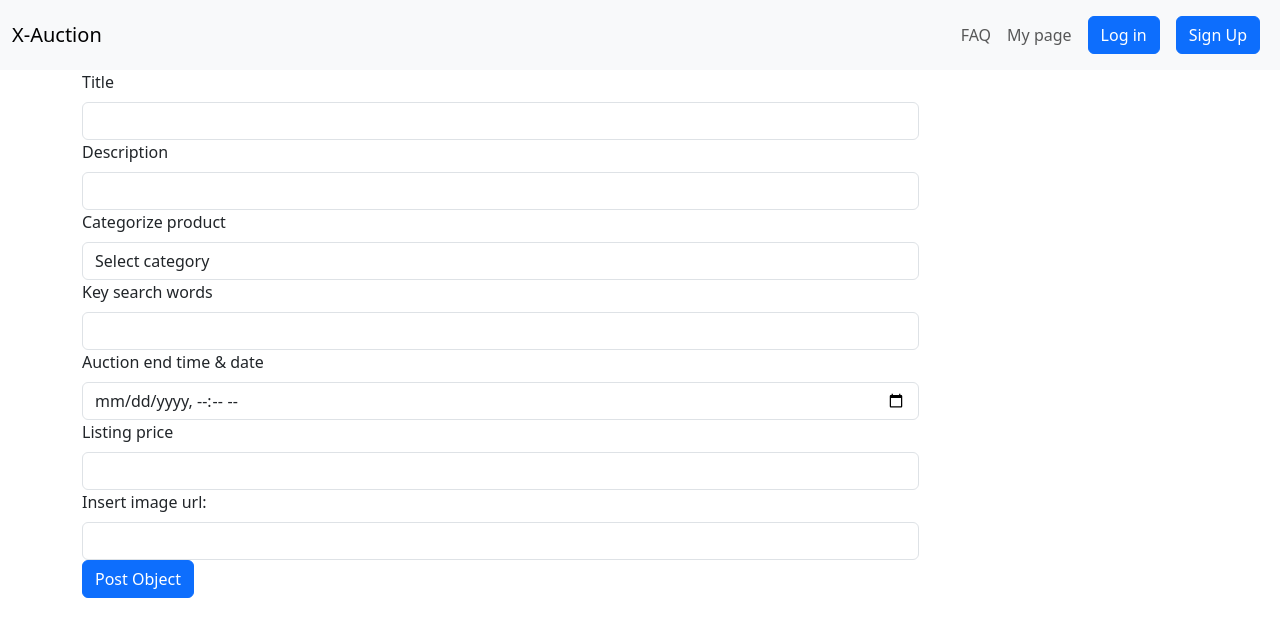
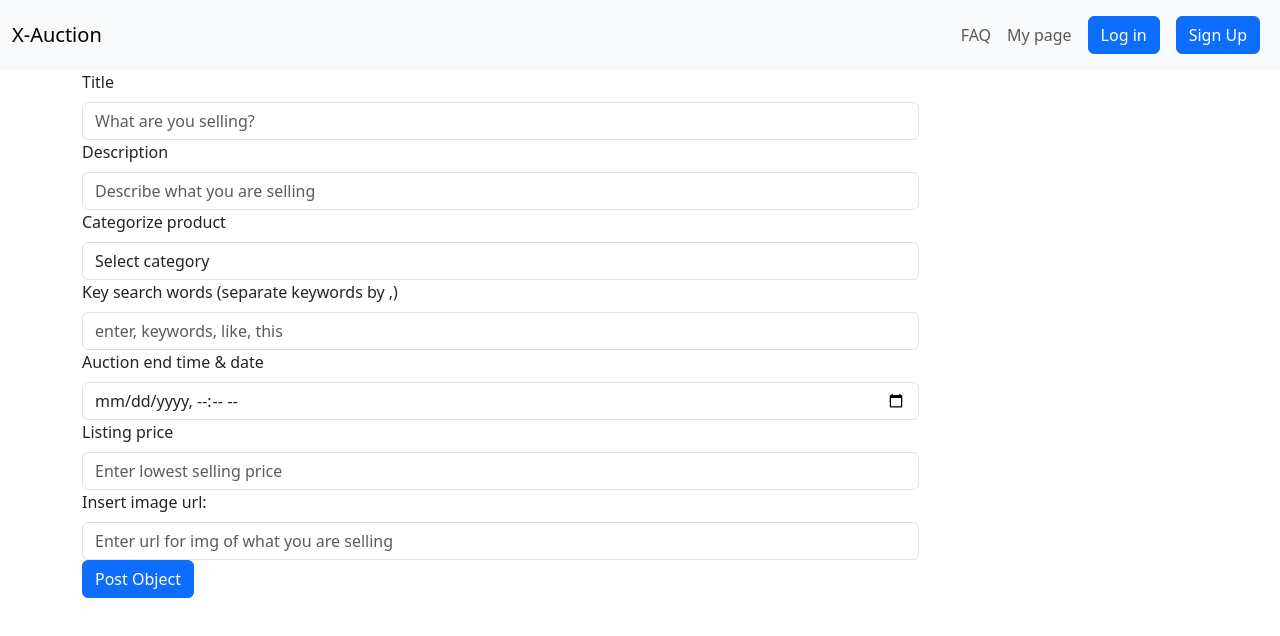
Before and after one commit to Mezea11/X-auction, a React (Vite) app: page /mypage in a window 1280 px wide. Shown: the top 636 px of the page. Built offline with nearby package versions, Linux system fonts and the light colour scheme.

Commit message:
separated keywords by comma in post product
Co-authored-by: abdullahi-farah <abdullahi-farah@users.noreply.github.com>
Co-authored-by: Heli <helihard@users.noreply.github.com>

```diff
--- a/db.json
+++ b/db.json
@@ -34,6 +34,20 @@
       "endDate": "2030-07-28T13:51",
       "price": "10",
       "img": "https://www.w3schools.com/images/w3schools_green.jpg"
+    },
+    {
+      "id": "21e7",
+      "title": "dog",
+      "description": "woof",
+      "category": "Inbetween",
+      "keywords": [
+        "active",
+        " hunting",
+        " dog"
+      ],
+      "endDate": "2025-07-07T08:08",
+      "price": "49989",
+      "img": "https://www.princeton.edu/sites/default/files/styles/full_2x_crop/public/images/2022/02/KOA_Nassau_2697x1517.jpg?itok=-AEkIq8B"
     }
   ]
 }
--- a/src/components/ProductForm.jsx
+++ b/src/components/ProductForm.jsx
@@ -1,14 +1,14 @@
-import Mypage from "../pages/Mypage";
-import { useState } from "react";
+import Mypage from '../pages/Mypage';
+import { useState } from 'react';
 
-export default function ProductForm( {onSubmit} ) {
-  const [title, setTitle] = useState("");
-  const [description, setDescription] = useState("");
-  const [category, setCategory] = useState("");
-  const [keywords, setKeywords] = useState("");
-  const [endDate, setEndDate] = useState("");
-  const [price, setPrice] = useState("");
-  const [img, setImg] = useState("");
+export default function ProductForm({ onSubmit }) {
+    const [title, setTitle] = useState('');
+    const [description, setDescription] = useState('');
+    const [category, setCategory] = useState('');
+    const [keywords, setKeywords] = useState('');
+    const [endDate, setEndDate] = useState('');
+    const [price, setPrice] = useState('');
+    const [img, setImg] = useState('');
 
     function handleSubmit(e) {
         e.preventDefault();
@@ -20,20 +20,20 @@ export default function ProductForm( {onSubmit} ) {
             keywords: keywords,
             endDate: endDate,
             price: price,
-      img: img
+            img: img,
         };
 
-    onSubmit(title, description, category, keywords, endDate, price, img)
+        onSubmit(title, description, category, keywords, endDate, price, img);
 
         console.log(formData);
 
-    setTitle("");
-    setDescription("");
-    setCategory("");
-    setKeywords("");
-    setEndDate("");
-    setPrice("");
-    setImg("");
+        setTitle('');
+        setDescription('');
+        setCategory('');
+        setKeywords('');
+        setEndDate('');
+        setPrice('');
+        setImg('');
     }
 
     return (
@@ -50,6 +50,7 @@ export default function ProductForm( {onSubmit} ) {
                             type="text"
                             className="form-control w-75"
                             id="title"
+                            placeholder="What are you selling?"
                             required
                         />
                     </div>
@@ -61,6 +62,7 @@ export default function ProductForm( {onSubmit} ) {
                             value={description}
                             onChange={(e) => setDescription(e.target.value)}
                             type="text"
+                            placeholder="Describe what you are selling"
                             className="form-control w-75"
                             id="description"
                             required
@@ -86,14 +88,17 @@ export default function ProductForm( {onSubmit} ) {
                     </div>
                     <div className="form-row">
                         <label className="form-label" htmlFor="keywords">
-              Key search words
+                            Key search words (separate keywords by ,)
                         </label>
                         <input
                             value={keywords}
-              onChange={(e) => setKeywords(e.target.value)}
+                            onChange={
+                                (e) => setKeywords(e.target.value.split(',')) // by adding split to keywords input we can separate the words with a comma.
+                            }
                             type="text"
+                            placeholder="enter, keywords, like, this"
                             className="form-control w-75"
-              id="description"
+                            id="keywords"
                             required
                         />
                     </div>
@@ -118,6 +123,7 @@ export default function ProductForm( {onSubmit} ) {
                             value={price}
                             onChange={(e) => setPrice(e.target.value)}
                             type="number"
+                            placeholder="Enter lowest selling price"
                             className="form-control w-75"
                             id="price"
                             required
@@ -131,6 +137,7 @@ export default function ProductForm( {onSubmit} ) {
                             value={img}
                             onChange={(e) => setImg(e.target.value)}
                             type="url"
+                            placeholder="Enter url for img of what you are selling"
                             className="form-control w-75"
                             id="img"
                             required
```
Lines whose indentation alone changed are shown as unchanged.
